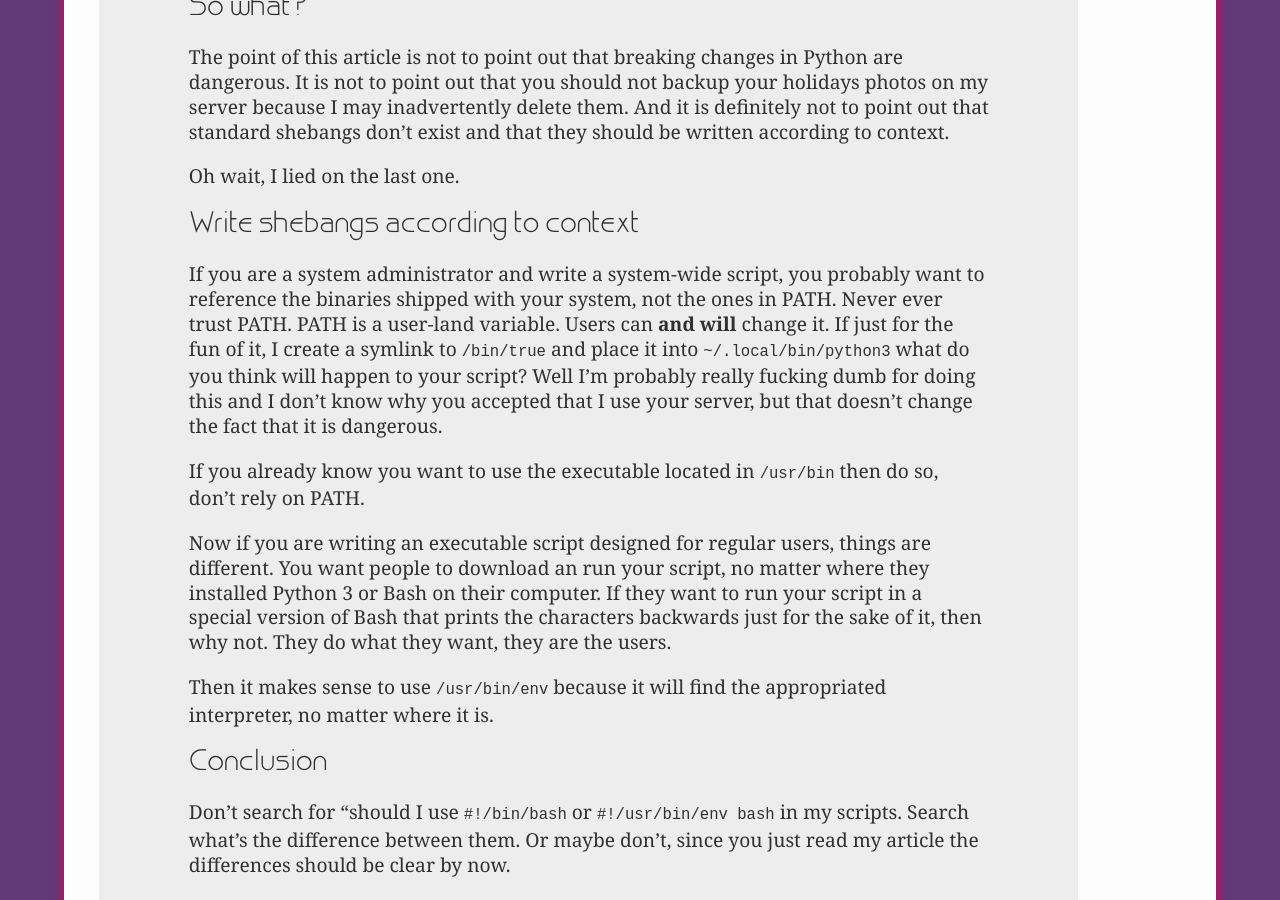
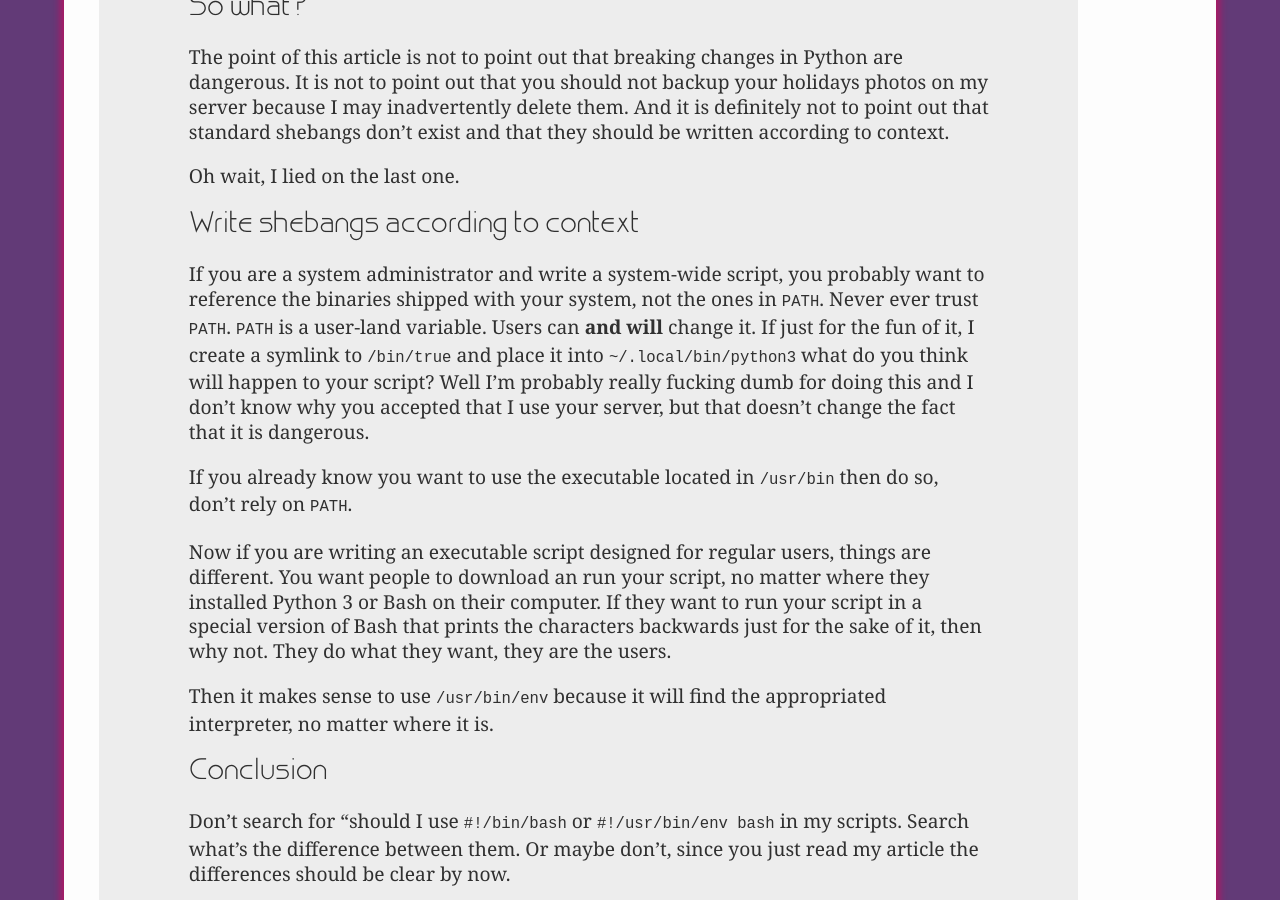
Before and after one commit to Tina-otoge/blog, a Jekyll site: the page built from _posts/2018-10-11-lets-talk-about-shebang.markdown, in a window 1280 px wide and 900 px high, scrolled down 2029 px. Built offline with Jekyll 4.4.1, drawn with Linux system fonts in a browser that asks for light colours.

```diff
--- a/_posts/2018-10-11-lets-talk-about-shebang.markdown
+++ b/_posts/2018-10-11-lets-talk-about-shebang.markdown
@@ -86,16 +86,16 @@ Oh wait, I lied on the last one.
 ## Write shebangs according to context
 
 If you are a system administrator and write a system-wide script, you probably
-want to reference the binaries shipped with your system, not the ones in PATH.
-Never ever trust PATH. PATH is a user-land variable. Users can **and will**
-change it. If just for the fun of it, I create a symlink to `/bin/true` and
-place it into `~/.local/bin/python3` what do you think will happen to your
-script? Well I'm probably really fucking dumb for doing this and I don't know
-why you accepted that I use your server, but that doesn't change the fact that
-it is dangerous.
+want to reference the binaries shipped with your system, not the ones in
+`PATH`. Never ever trust `PATH`. `PATH` is a user-land variable. Users can
+**and will** change it. If just for the fun of it, I create a symlink to
+`/bin/true` and place it into `~/.local/bin/python3` what do you think will
+happen to your script? Well I'm probably really fucking dumb for doing this and
+I don't know why you accepted that I use your server, but that doesn't change
+the fact that it is dangerous.
 
 If you already know you want to use the executable located in `/usr/bin` then
-do so, don't rely on PATH.
+do so, don't rely on `PATH`.
 
 Now if you are writing an executable script designed for regular users, things
 are different. You want people to download an run your script, no matter where
```
